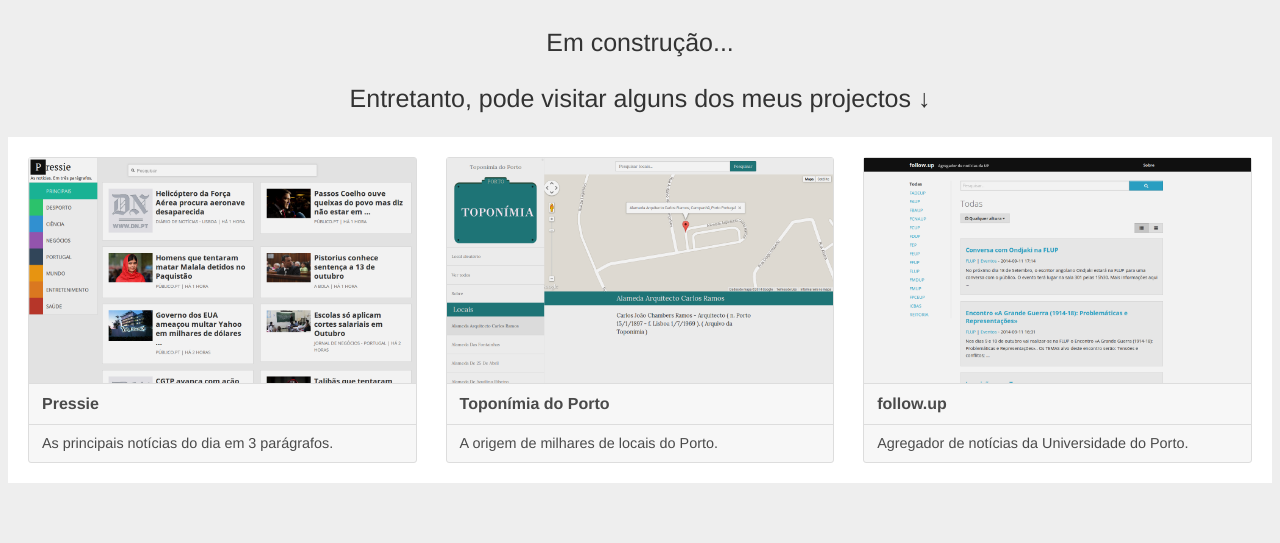
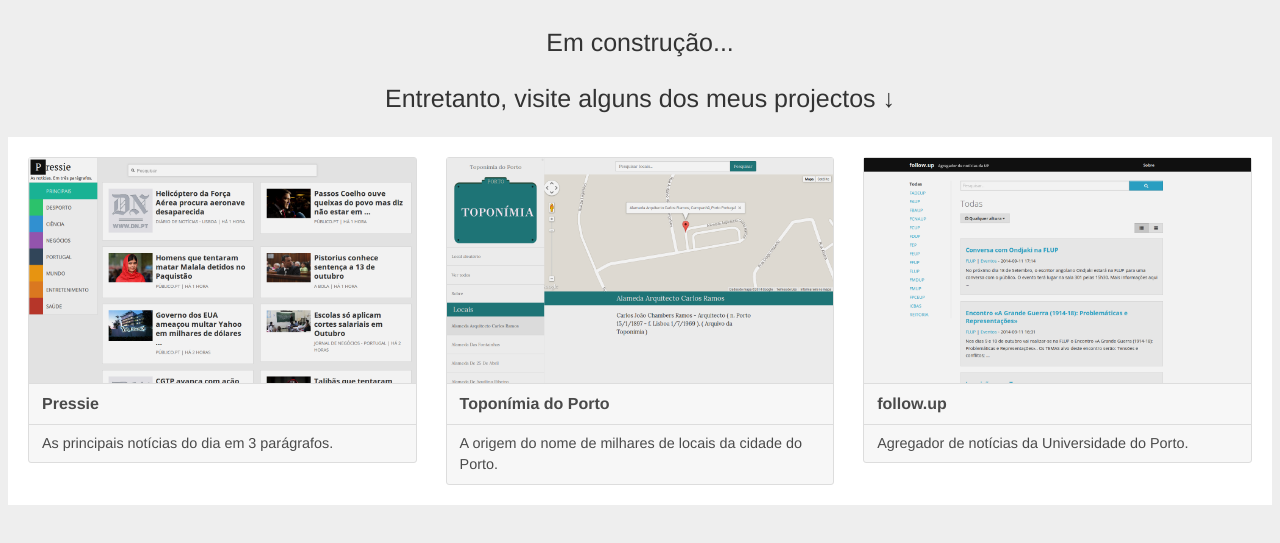
Before and after one commit to TiagoDevezas/tiagodevezas.github.io, a plain HTML site: page index.html in a window 1280 px wide. Shown: the part 119-662 px from the top of the page. Drawn offline with Linux system fonts and the light colour scheme.

Commit message:
Automated commit at 2014-09-12 21:44:40 UTC by middleman-deploy 0.3.0

```diff
--- a/index.html
+++ b/index.html
@@ -20,7 +20,7 @@
       <div class="main center">
   <h1>Tiago Devezas</h1>
   <p class="subtitle">Em construção...</p>
-  <p class="subtitle">Entretanto, pode visitar alguns dos meus projectos &darr;</p>
+  <p class="subtitle">Entretanto, visite alguns dos meus projectos &darr;</p>
   <div class="showcase">
   <div class="project">
     <a href="http://pressie.herokuapp.com" class="cover-link">
@@ -44,7 +44,7 @@
         <p>Toponímia do Porto</p>
       </div>
       <div class="project-description">
-        <p>A origem de milhares de locais do Porto.</p>
+        <p>A origem do nome de milhares de locais da cidade do Porto.</p>
       </div>
     </a>
   </div>
```
